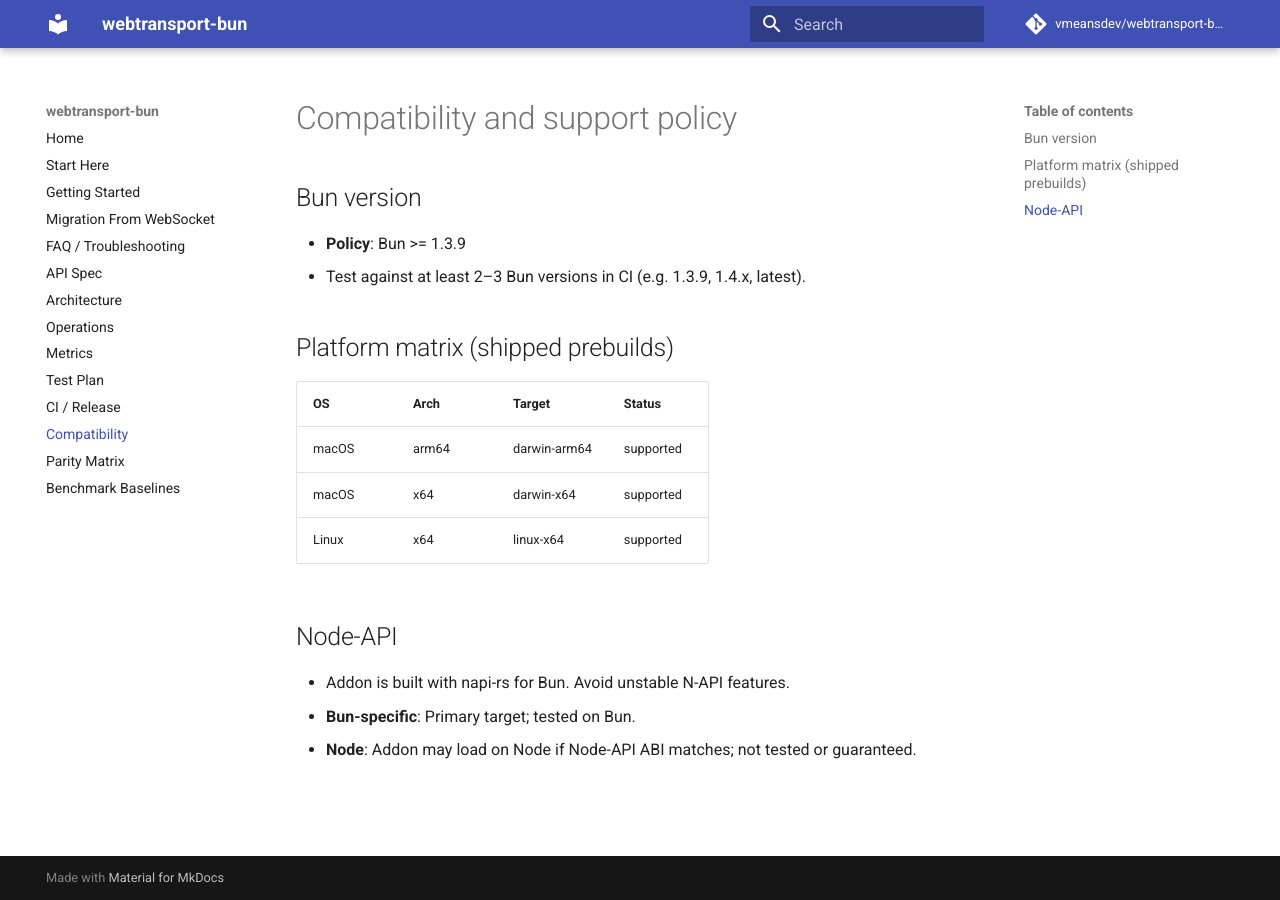
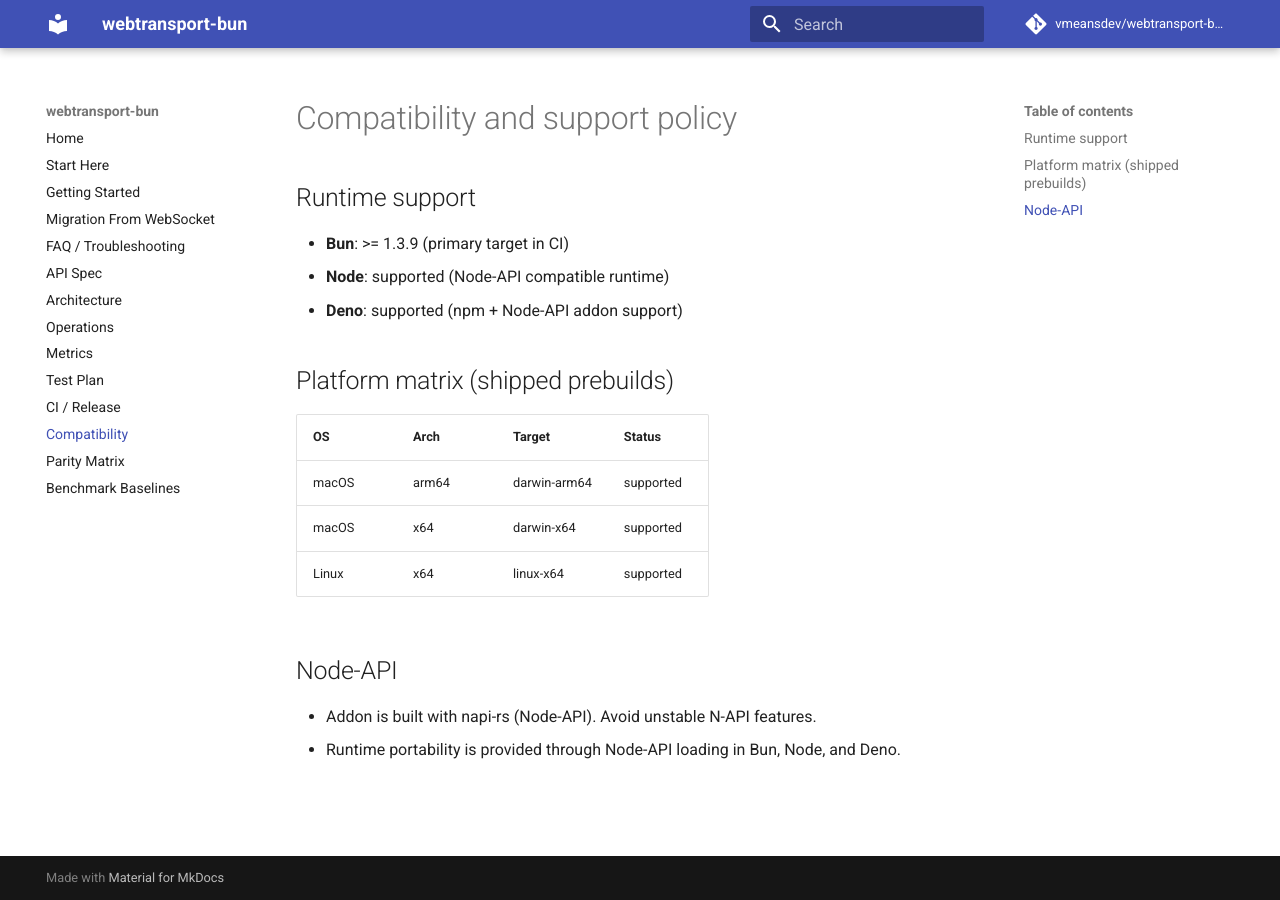
Before and after one commit to vmeansdev/webtransport-bun, an MkDocs documentation site: the page built from docs/COMPATIBILITY.md, in a window 1280 px wide. Built offline with MkDocs 1.6.1 and Material for MkDocs 9.7.7, drawn with Linux system fonts in a browser that asks for light colours; comment, search, counter and statistics services are not loaded.

Commit message:
Update runtime compatibility docs to include Node and Deno support

```diff
--- a/docs/COMPATIBILITY.md
+++ b/docs/COMPATIBILITY.md
@@ -1,9 +1,10 @@
 # Compatibility and support policy
 
-## Bun version
+## Runtime support
 
-- **Policy**: Bun >= 1.3.9
-- Test against at least 2–3 Bun versions in CI (e.g. 1.3.9, 1.4.x, latest).
+- **Bun**: >= 1.3.9 (primary target in CI)
+- **Node**: supported (Node-API compatible runtime)
+- **Deno**: supported (npm + Node-API addon support)
 
 ## Platform matrix (shipped prebuilds)
 
@@ -15,6 +16,5 @@
 
 ## Node-API
 
-- Addon is built with napi-rs for Bun. Avoid unstable N-API features.
-- **Bun-specific**: Primary target; tested on Bun.
-- **Node**: Addon may load on Node if Node-API ABI matches; not tested or guaranteed.
+- Addon is built with napi-rs (Node-API). Avoid unstable N-API features.
+- Runtime portability is provided through Node-API loading in Bun, Node, and Deno.
```
Also changed, not shown: README.md (+10 -8 lines), docs/GETTING_STARTED.md (+1 -1 lines), docs/OPERATIONS.md (+3 -3 lines), docs/SPEC.md (+1 -1 lines), docs/index.md (+2 -2 lines).
